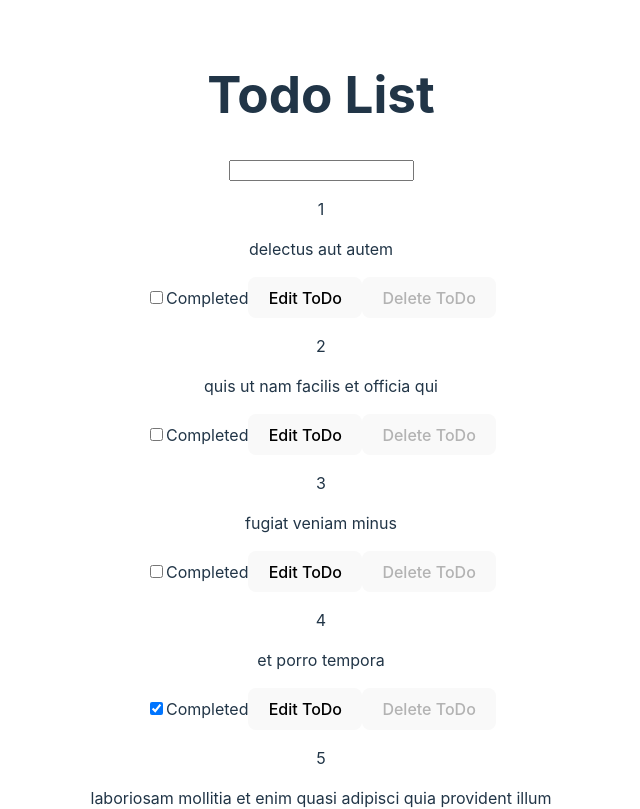
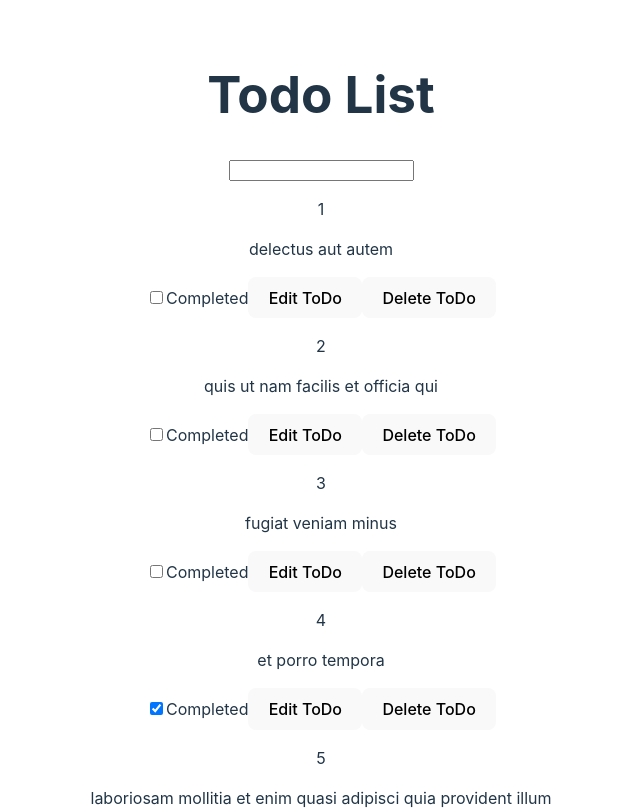
Before and after one commit to ahgddev/ALAB320H.9.1, a React (Vite) app: page / in a window 1280 px wide. Shown: the top 809 px of the page, without its empty margins (319-959 px from the left). Built offline with nearby package versions, Linux system fonts and the light colour scheme.

Commit message:
Checkstatus bug fixed. Properly updates State now.

```diff
--- a/src/components/Todo.jsx
+++ b/src/components/Todo.jsx
@@ -2,9 +2,13 @@ import { useEffect, useState } from "react";
 
 function Todo({ todoID, todoText, isComplete }) {
   const [checkedState, setChecked] = useState();
+  const [disabledState, setDisable] = useState(false);
 
   function updateCheckedState() {
-    setChecked(checked && !checked);
+    setChecked(checked => !checked);
+    if(checked){
+      setDisable(true)
+    }
   }
 
   return (
@@ -16,13 +20,14 @@ function Todo({ todoID, todoText, isComplete }) {
         name="completed"
         id="completeChkBox"
         defaultChecked={isComplete}
+        checked={checkedState}
         onChange={updateCheckedState}
       />
       <label for="completed" if>
         Completed
       </label>
       <button name="editBtn">Edit ToDo</button>
-      <button name="deleteBtn" disabled>
+      <button name="deleteBtn" disabled={disabledState}>
         Delete ToDo
       </button>
     </div>
```
